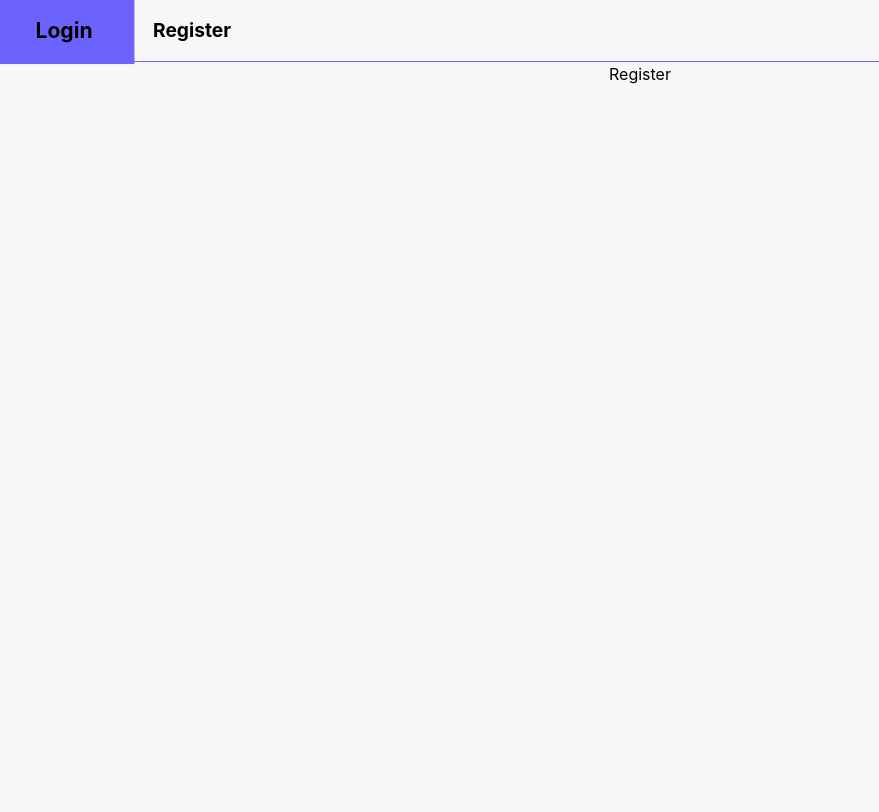
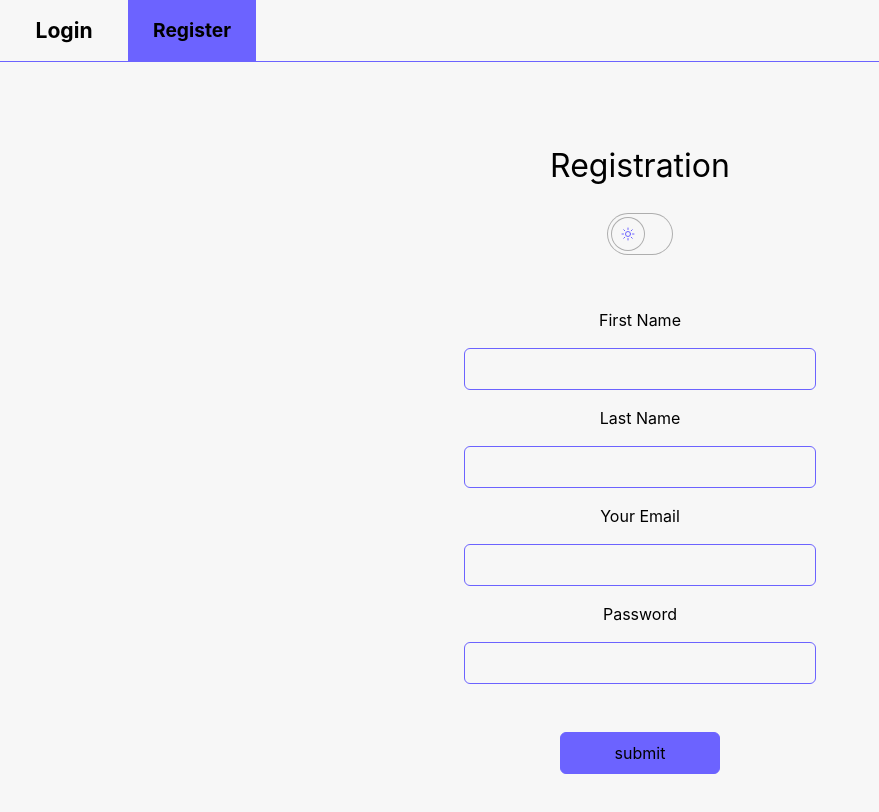
Before and after one commit to vidosavaarsic/todoapp, a React (Create React App) app: page /register in a window 1280 px wide. Shown: the top 812 px of the page, without its empty margins (0-879 px from the left). Built offline with nearby package versions, Linux system fonts and the light colour scheme.

Commit message:
Add Login and Register.

```diff
--- a/src/App.css
+++ b/src/App.css
@@ -38,6 +38,46 @@
   color: #61dafb;
 }
 
+/* forms */
+
+.title {
+  font-size: xx-large;
+}
+.formPage {
+  padding-top: 5rem;
+  justify-items: center;
+}
+.form {
+  margin: 2rem;
+  padding: 1rem;
+  display: flex;
+  flex-direction: column;
+  align-items: center;
+  width: 30em;
+}
+.inputInForm {
+  border: 1px solid var(--purple);
+  border-radius: 6px;
+  margin: 1rem 0;
+  width: 22rem;
+  padding: 0.5rem;
+  background-color: transparent;
+}
+.inputInForm.dark {
+  border-color: var(--white);
+}
+.inputInForm:focus {
+  outline: none;
+}
+.submitInForm {
+  border: 1px solid var(--purple);
+  border-radius: 6px;
+  padding: 0.5rem;
+  margin-top: 2rem;
+  width: 10rem;
+  background-color: var(--purple);
+}
+
 @keyframes App-logo-spin {
   from {
     transform: rotate(0deg);
--- a/src/components/Login.tsx
+++ b/src/components/Login.tsx
@@ -1,18 +1,53 @@
-import "../styles/Login.css";
-import React from "react";
-import { Link } from "react-router-dom";
+import React, { useEffect } from "react";
+import { useLocation, useNavigate } from "react-router-dom";
 import { useLogs } from "./_contexts/LogContext";
+import ThemeChanger from "./ThemeChanger";
+import { useTheme } from "./_contexts/ThemeContext";
+
 const Login = () => {
-  const { setLog } = useLogs();
+  const { log, setLog } = useLogs();
+  const { darkMode } = useTheme();
 
-  const handleLogin = () => {
-    setLog(true);
+  const navigate = useNavigate();
+  const location = useLocation();
+
+  const handleSubmit = (e: any) => {
+    e.preventDefault();
+    console.log("Prevent default submit");
+    if (true) {
+      //validation true
+      setLog(true);
+    }
   };
+
+  useEffect(() => {
+    if (log && location.pathname === "/") {
+      navigate("/todos");
+    }
+  }, [log, navigate, location.pathname]);
+
   return (
-    <div>
-      <Link to="/todos">
-        <button onClick={() => handleLogin()}>Login</button>
-      </Link>
+    <div className="formPage">
+      <h1 className="title">Login</h1>
+      <br />
+      <ThemeChanger />
+      <form className={`form`} onSubmit={handleSubmit}>
+        <label htmlFor="email"> Your Email </label>
+        <input
+          type="email"
+          id="email"
+          className={`inputInForm ${darkMode ? "dark" : ""}`}
+        />
+
+        <label htmlFor="password"> Password </label>
+        <input
+          type="password"
+          id="password"
+          className={`inputInForm ${darkMode ? "dark" : ""}`}
+        />
+
+        <button className="submitInForm">submit</button>
+      </form>
     </div>
   );
 };
--- a/src/components/Main.tsx
+++ b/src/components/Main.tsx
@@ -6,7 +6,8 @@ import Login from "./Login";
 import { useLogs } from "./_contexts/LogContext";
 
 const Main = () => {
-  const log = useLogs();
+  const { log } = useLogs();
+
   return (
     <div className="App min-h-screen bg-[var(--white)] dark:bg-[var(--black)] dark:text-[var(--white)]">
       <Routes>
--- a/src/components/NavBar.tsx
+++ b/src/components/NavBar.tsx
@@ -1,7 +1,7 @@
 import "../styles/NavBar.css";
 import React, { useMemo, useState, useEffect } from "react";
 import { useTheme } from "./_contexts/ThemeContext";
-import { Link } from "react-router-dom";
+import { useLocation, useNavigate } from "react-router-dom";
 import { useLogs } from "./_contexts/LogContext";
 
 const NavBar: React.FC = () => {
@@ -12,6 +12,9 @@ const NavBar: React.FC = () => {
 
   const { darkMode } = useTheme();
   const { log, setLog } = useLogs();
+
+  const navigate = useNavigate();
+  const location = useLocation();
 
   const navBarList = useMemo(() => {
     if (log) {
@@ -27,13 +30,23 @@ const NavBar: React.FC = () => {
     }
   }, [log]);
 
-  const handleClick = (index: number, nav: string) => {
+  const handleClick = (index: number, nav: string, path: string) => {
     setActiveIndex(index);
+
     if (nav === "Log out") {
-      setLog(!log);
-      setActiveIndex(0);
+      setLog(false);
+      navigate("/");
+    } else {
+      navigate(path);
     }
   };
+
+  useEffect(() => {
+    const index = navBarList.findIndex((nav) => nav.path === location.pathname);
+    if (index !== -1) {
+      setActiveIndex(index);
+    }
+  }, [location.pathname, navBarList]);
 
   useEffect(() => {
     const checkMobile = () => {
@@ -50,19 +63,17 @@ const NavBar: React.FC = () => {
         (Array.isArray(navBarList) && navBarList.length > 0 ? (
           <ol>
             {navBarList.map((nav, index) => (
-              <Link to={nav.path} key={index}>
               <button
                 key={index}
                 className={`nav-button ${hoveredIndex ? "hover" : ""}  ${
                   activeIndex === index ? "active" : ""
                 }`}
-                  onClick={() => handleClick(index, nav.label)}
+                onClick={() => handleClick(index, nav.label, nav.path)}
                 onMouseEnter={() => setHoveredIndex(index)}
                 onMouseLeave={() => setHoveredIndex(null)}
               >
                 {nav.label}
               </button>
-              </Link>
             ))}
           </ol>
         ) : (
@@ -85,17 +96,15 @@ const NavBar: React.FC = () => {
             ×
           </div>
           {navBarList.map((nav, index) => (
-            <Link to={nav.path} key={index}>
             <button
               key={index}
               className={`nav-button ${darkMode ? "dark" : "light"} ${
                 index === activeIndex ? "active" : ""
               }`}
-                onClick={() => handleClick(index, nav.label)}
+              onClick={() => handleClick(index, nav.label, nav.path)}
             >
               {nav.label}
             </button>
-            </Link>
           ))}
         </div>
       )}
--- a/src/components/Register.tsx
+++ b/src/components/Register.tsx
@@ -1,8 +1,58 @@
-import "../styles/Register.css";
 import React from "react";
+import ThemeChanger from "./ThemeChanger";
+import { useTheme } from "./_contexts/ThemeContext";
 
 const Register = () => {
-  return <div>Register</div>;
+  const { darkMode } = useTheme();
+
+  const handleRegister = () => {
+    console.log("Registration done.");
+  };
+  const handleSubmit = (e: any) => {
+    e.preventDefault();
+    console.log("Prevent default submit");
+  };
+
+  return (
+    <div className="formPage">
+      <h1 className="title">Registration</h1>
+      <br />
+      <ThemeChanger />
+      <form className="form" onSubmit={handleSubmit}>
+        <label htmlFor="fname"> First Name </label>
+        <input
+          type="text"
+          id="fname"
+          className={`inputInForm ${darkMode ? "dark" : ""}`}
+        />
+
+        <label htmlFor="lname"> Last Name </label>
+        <input
+          type="text"
+          id="lname"
+          className={`inputInForm ${darkMode ? "dark" : ""}`}
+        />
+
+        <label htmlFor="email"> Your Email </label>
+        <input
+          type="email"
+          id="email"
+          className={`inputInForm ${darkMode ? "dark" : ""}`}
+        />
+
+        <label htmlFor="password"> Password </label>
+        <input
+          type="password"
+          id="password"
+          className={`inputInForm ${darkMode ? "dark" : ""}`}
+        />
+
+        <button className="submitInForm" onClick={() => handleRegister()}>
+          submit
+        </button>
+      </form>
+    </div>
+  );
 };
 
 export default Register;
--- a/src/components/ThemeChanger.tsx
+++ b/src/components/ThemeChanger.tsx
@@ -25,9 +25,9 @@ const ThemeChanger = () => {
           }`}
         >
           {darkMode ? (
+            <MoonIcon className="w-4 h-4" />
+          ) : (
             <SunIcon className="w-4 h-4" />
-          ) : (
-            <MoonIcon className="w-4 h-4" />
           )}
         </span>
       </label>
--- a/src/styles/NavBar.css
+++ b/src/styles/NavBar.css
@@ -15,6 +15,9 @@
   text-align: left;
   position: relative;
   background-color: var(--white);
+  position: sticky;
+  top: 0;
+  z-index: 100;
 }
 
 .navbar.dark {
```
Also changed, not shown: src/styles/Login.css (deleted), src/styles/Register.css (deleted), 11 other files (tests, documents, lock files or other folders). Lines whose indentation alone changed are shown as unchanged.
